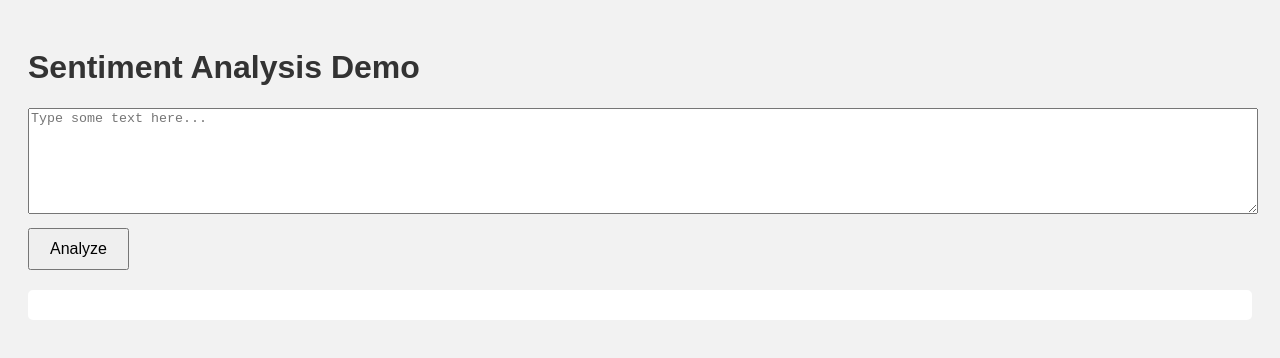
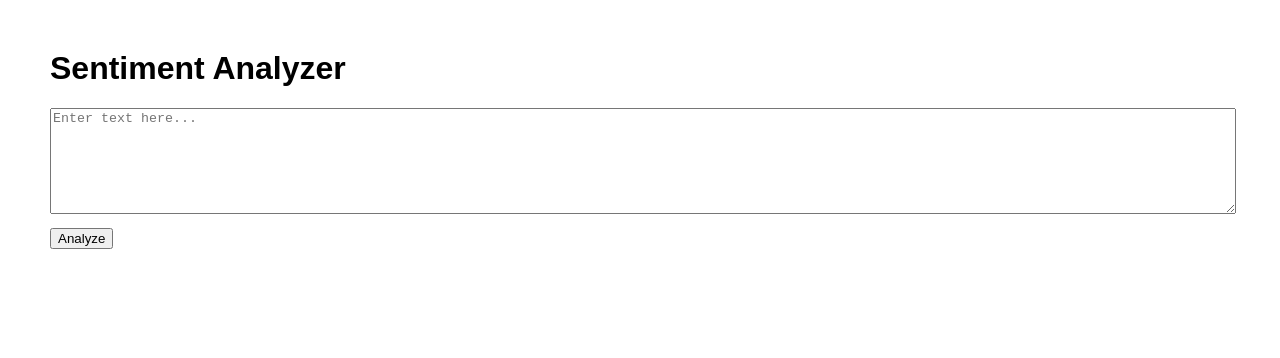
Before and after one commit to hrafique4-221/CSP451-Demo, a plain HTML site: page index.html in a window 1280 px wide. Drawn offline with Linux system fonts and the light colour scheme.

Commit message:
Update index.html

```diff
--- a/index.html
+++ b/index.html
@@ -2,60 +2,51 @@
 <html lang="en">
 <head>
 <meta charset="UTF-8">
-  <meta name="viewport" content="width=device-width, initial-scale=1.0">
-  <title>Sentiment Analysis Demo</title>
+<title>Sentiment Analyzer</title>
 <style>
-    body { font-family: Arial, sans-serif; background: #f2f2f2; padding: 20px; }
-    h1 { color: #333; }
-    textarea { width: 100%; height: 100px; margin-bottom: 10px; }
-    button { padding: 10px 20px; font-size: 16px; }
-    #result { margin-top: 20px; background: #fff; padding: 15px; border-radius: 5px; }
+body { font-family: Arial, sans-serif; margin: 50px; }
+textarea { width: 100%; height: 100px; }
+button { margin-top: 10px; }
+#results { margin-top: 20px; }
 </style>
 </head>
 <body>
-  <h1>Sentiment Analysis Demo</h1>
-  <textarea id="inputText" placeholder="Type some text here..."></textarea>
-  <br>
-  <button onclick="analyzeText()">Analyze</button>
 
-  <div id="result"></div>
+<h1>Sentiment Analyzer</h1>
+<textarea id="textInput" placeholder="Enter text here..."></textarea><br>
+<button onclick="analyze()">Analyze</button>
+
+<div id="results"></div>
 
 <script>
-    // Hardcoded backend URL
-    const ANALYZE_URL = "https://sentimentweb1890114.azurewebsites.net/analyze";
+async function analyze() {
+    const text = document.getElementById("textInput").value;
+    if (!text) return alert("Please enter text!");
 
-    async function analyzeText() {
-      const text = document.getElementById('inputText').value.trim();
-      if (!text) {
-        alert("Please enter some text.");
-        return;
-      }
-
-      const resultDiv = document.getElementById('result');
-      resultDiv.innerHTML = "Analyzing...";
+    const resDiv = document.getElementById("results");
+    resDiv.innerHTML = "Analyzing...";
 
     try {
-        const response = await fetch(ANALYZE_URL, {
+        const response = await fetch("/analyze", {
             method: "POST",
             headers: { "Content-Type": "application/json" },
             body: JSON.stringify({ text })
         });
-
-        if (!response.ok) {
-          throw new Error(`Error ${response.status}: ${response.statusText}`);
+        const data = await response.json();
+        if (data.error) {
+            resDiv.innerHTML = "Error: " + data.error;
+        } else {
+            resDiv.innerHTML = `
+                <b>Sentiment:</b> ${data.sentiment}<br>
+                <b>Confidence:</b> ${JSON.stringify(data.confidenceScores)}<br>
+                <b>Key Phrases:</b> ${data.keyPhrases.join(", ")}
+            `;
         }
-
-        const data = await response.json();
-        resultDiv.innerHTML = `
-          <strong>Sentiment:</strong> ${data.sentiment} <br>
-          <strong>Confidence Scores:</strong> Positive: ${data.confidenceScores.positive}, Neutral: ${data.confidenceScores.neutral}, Negative: ${data.confidenceScores.negative} <br>
-          <strong>Key Phrases:</strong> ${data.keyPhrases.join(", ")}
-        `;
     } catch (err) {
-        console.error(err);
-        resultDiv.innerHTML = "Error analyzing text. Make sure the backend is running.";
+        resDiv.innerHTML = "Error connecting to backend.";
     }
 }
 </script>
+
 </body>
 </html>
```
Lines whose indentation alone changed are shown as unchanged.
